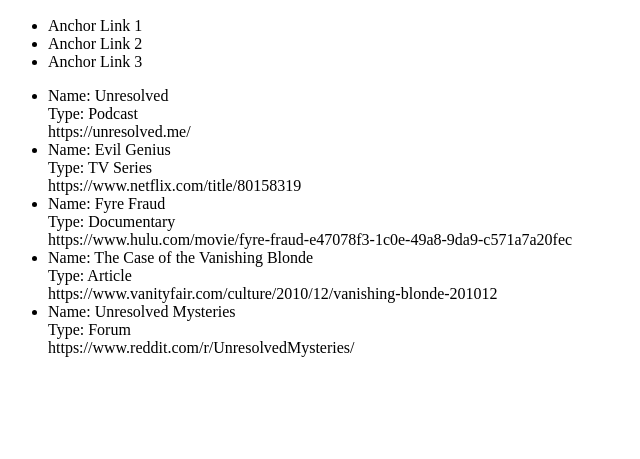
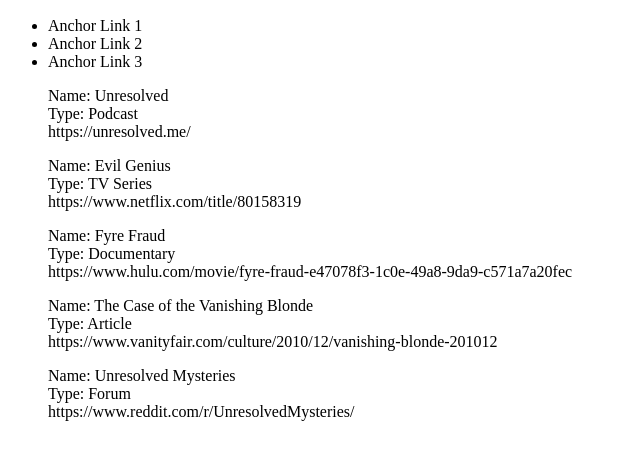
Before and after one commit to rasante-e/home-for-hobbies, a website: page index.html in a window 1280 px wide. Shown: the part 45-504 px from the top of the page, without its empty margins (0-640 px from the left). Drawn offline with Linux system fonts and the light colour scheme.

Commit message:
Styled to-watch list

```diff
--- a/css/main-styles.css
+++ b/css/main-styles.css
@@ -1,3 +1,8 @@
 h1 {
     font-size:30px;
 }
+
+.retrieved {
+    margin-bottom:1em;
+    list-style-type: none;
+}
--- a/index.html
+++ b/index.html
@@ -40,6 +40,7 @@
         console.log(i);
         var article = document.createElement("li");
         actualList.appendChild(article);
+        article.classList.add("retrieved");
         article.innerHTML = "Name: " + obj[i].name + "<br>" + "Type: " + obj[i].type + "<br>" + obj[i].url;
         //var listItem =
         //article.innerHTML=obj[i].name;
```
